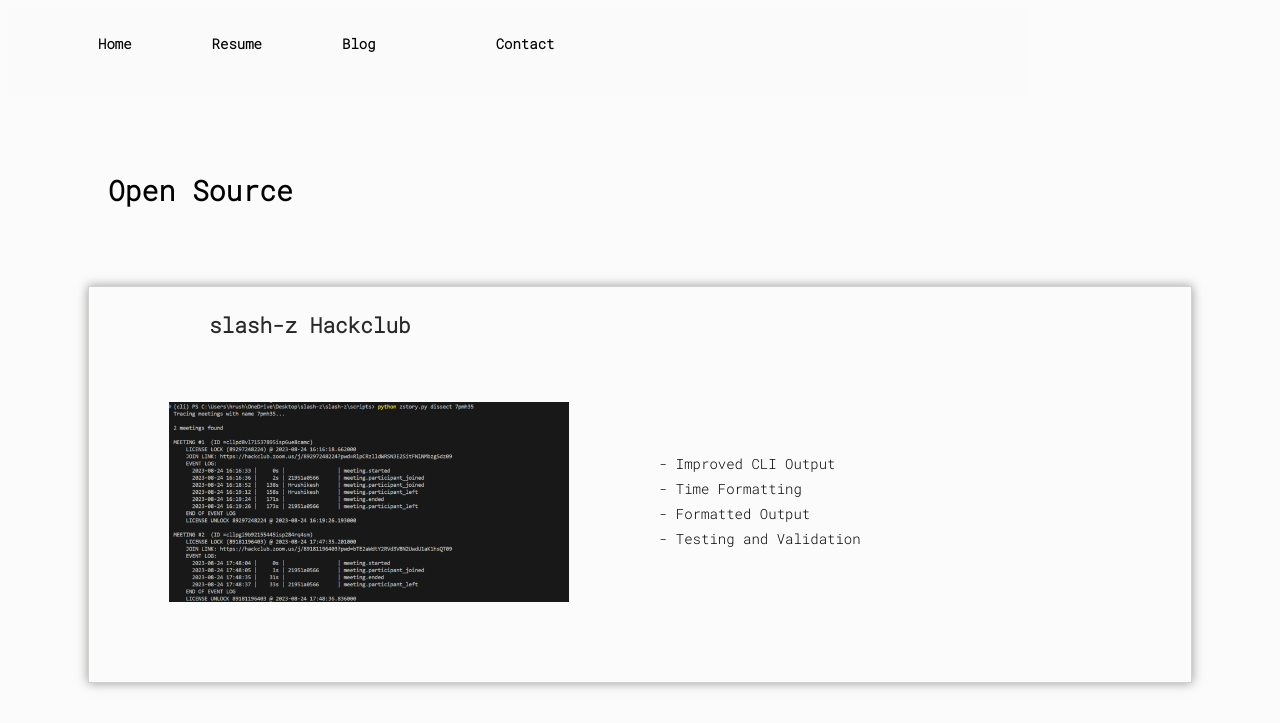
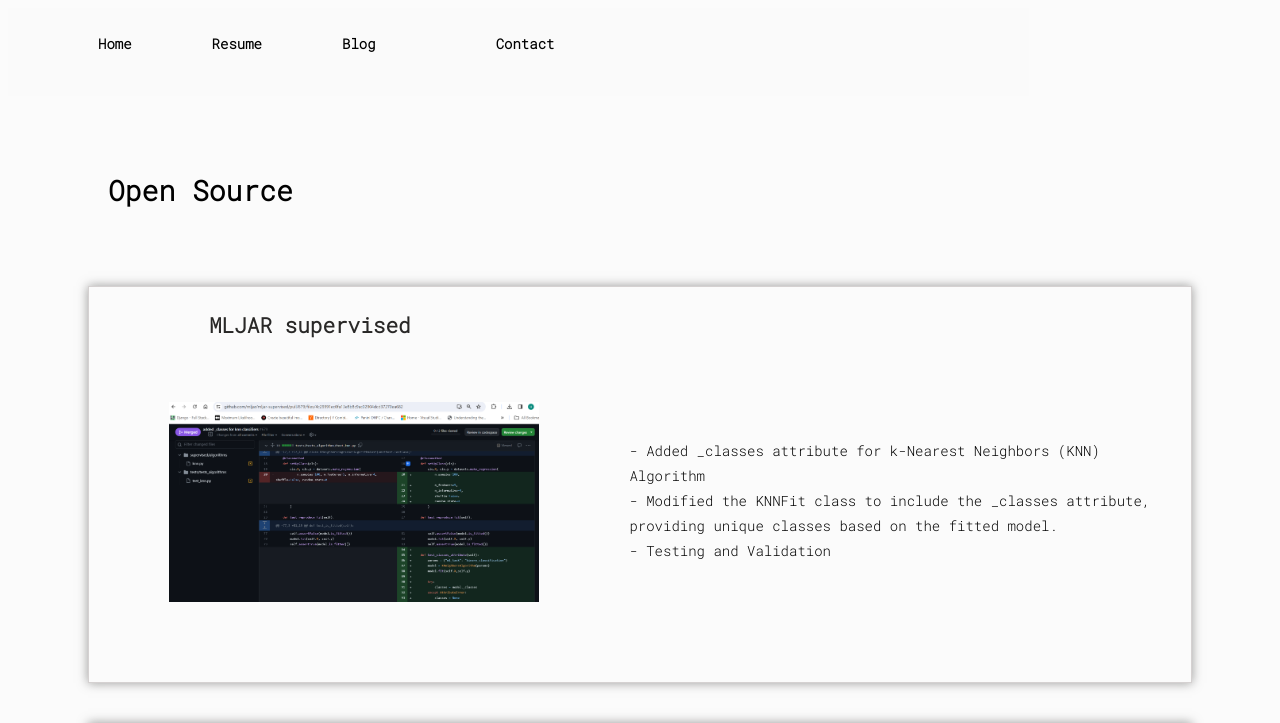
Before and after one commit to Hk669/portfolio, a plain HTML site: page resume.html in a window 1280 px wide. Shown: the top 723 px of the page. Drawn offline with Linux system fonts and the light colour scheme.

Commit message:
mljar-supervised/opensource

```diff
--- a/resume.html
+++ b/resume.html
@@ -35,6 +35,21 @@
     <div class="opensource">
         <h1>Open Source</h1>
         <div class="projects">
+            <div class="project">
+                <h2>
+                    <a href="https://github.com/mljar/mljar-supervised/pull/679" target="_blank">MLJAR supervised</a>
+                </h2>
+                <div class="project-details">
+                    <img src="img/mljar.png" alt="mljar-supervised">
+                    <div class="content">
+                        <p>
+                        - <span>Added _classes attribute for k-Nearest Neighbors (KNN) Algorithm</span><br>
+                        - <span>Modified the KNNFit class to include the _classes attribute, providing unique classes based on the fitted model.</span> <br>
+                        - <span>Testing and Validation</span><br>
+                        </p>
+                    </div>
+                </div>
+            </div>
             <div class="project">
                 <h2>
                     <a href="https://github.com/hackclub/slash-z/pull/154" target="_blank">slash-z Hackclub</a>
```
Also changed, not shown: img/mljar.png (added).
